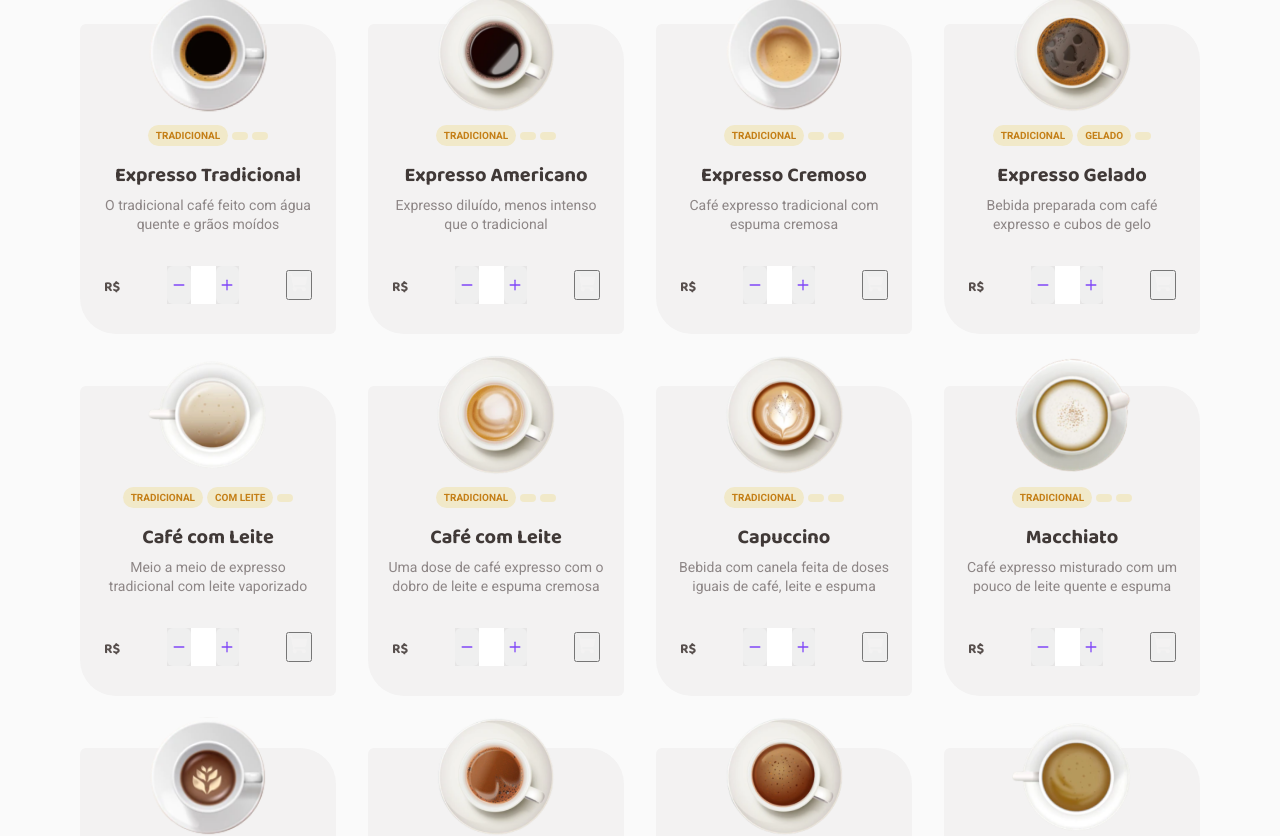
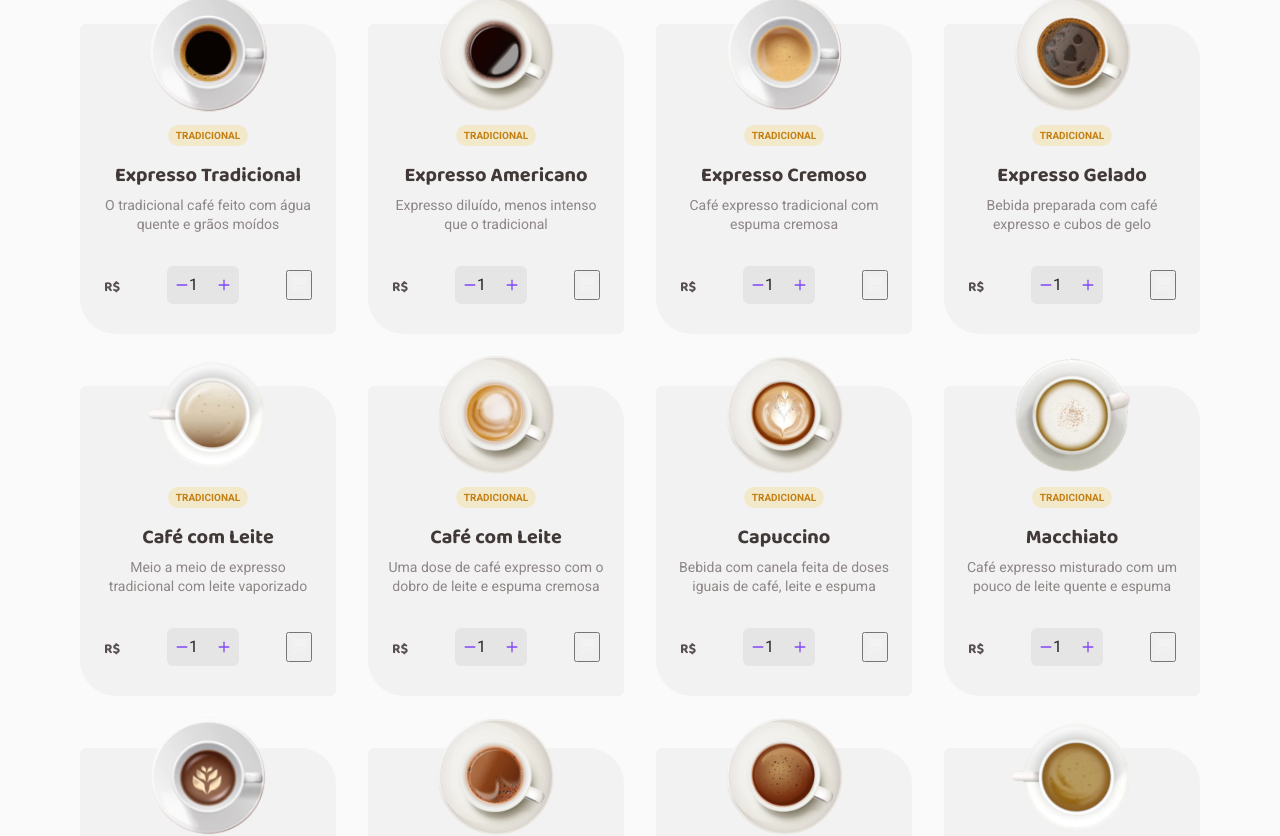
Before and after one commit to leandrotune/Coffee-Delivery, a React (Vite) app: page / in a window 1280 px wide. Shown: the part 720-1556 px from the top of the page. Built offline with nearby package versions, Linux system fonts and the light colour scheme; data requests are answered from the project's data file.

Commit message:
Componnete: Counter, conclúido estilização

```diff
--- a/src/pages/Checkout/components/Cart/index.tsx
+++ b/src/pages/Checkout/components/Cart/index.tsx
@@ -1,4 +1,5 @@
-import { Minus, Plus, Trash } from 'phosphor-react'
+import { Trash } from 'phosphor-react'
+import { Counter } from '../../../Home/components/Counter'
 import {
   Actions,
   ButtonRemover,
@@ -20,15 +21,7 @@ export function Cart() {
           <div>
             <p>Expresso Americano</p>
             <Actions>
-              <div>
-                <button>
-                  <Minus size={14} weight="bold" color="#8047F8" />
-                </button>
-                <input type="text" />
-                <button>
-                  <Plus size={14} weight="bold" color="#8047F8" />
-                </button>
-              </div>
+              <Counter />
               <ButtonRemover>
                 <Trash size={16} weight="regular" color="#8047F8" />
                 remover
@@ -43,15 +36,7 @@ export function Cart() {
           <div>
             <p>Expresso Americano</p>
             <Actions>
-              <div>
-                <button>
-                  <Minus size={14} weight="bold" color="#8047F8" />
-                </button>
-                <input type="text" />
-                <button>
-                  <Plus size={14} weight="bold" color="#8047F8" />
-                </button>
-              </div>
+              <Counter />
               <ButtonRemover>
                 <Trash size={16} weight="regular" color="#8047F8" />
                 remover
--- a/src/pages/Checkout/components/Cart/styles.ts
+++ b/src/pages/Checkout/components/Cart/styles.ts
@@ -54,23 +54,6 @@ export const Actions = styled.div`
   flex-direction: row;
   padding: 0px;
   gap: 8px;
-
-  div {
-    width: 4.5rem;
-    display: flex;
-    flex-direction: row;
-    justify-content: center;
-    align-items: center;
-  }
-
-  button {
-    height: 2rem;
-  }
-
-  input {
-    width: 22px;
-    height: 2rem;
-  }
 `
 
 export const ButtonRemover = styled.button`
--- a/src/pages/Home/components/CoffeeList/index.tsx
+++ b/src/pages/Home/components/CoffeeList/index.tsx
@@ -1,13 +1,13 @@
 import { api } from '../../../../services/api'
-import { Minus, Plus, ShoppingCart } from 'phosphor-react'
+import { ShoppingCart } from 'phosphor-react'
 import {
   CoffeeCard,
   CoffeeListContainer,
   ContainerAddCard,
-  Count,
   TypeContainer,
 } from './styles'
 import { useState, useEffect } from 'react'
+import { Counter } from '../Counter'
 
 interface Coffees {
   id: number
@@ -48,8 +48,6 @@ export function CoffeeList() {
                 <img src={coffee.image.source} alt={coffee.image.alt} />
                 <TypeContainer>
                   <p>{coffee.type.tag1}</p>
-                  <p>{coffee.type.tag2}</p>
-                  <p>{coffee.type.tag3}</p>
                 </TypeContainer>
                 <strong>{coffee.title}</strong>
                 <span>{coffee.description}</span>
@@ -57,15 +55,7 @@ export function CoffeeList() {
                   <label>
                     <span>R$</span> {coffee.prince}
                   </label>
-                  <Count>
-                    <button>
-                      <Minus size={14} weight="bold" color="#8047F8" />
-                    </button>
-                    <input type="text" name="amount" />
-                    <button>
-                      <Plus size={14} weight="bold" color="#8047F8" />
-                    </button>
-                  </Count>
+                  <Counter />
                   <button type="submit">
                     <ShoppingCart size={22} weight="fill" color="#F3F2F2" />
                   </button>
--- a/src/pages/Home/components/CoffeeList/styles.ts
+++ b/src/pages/Home/components/CoffeeList/styles.ts
@@ -103,31 +103,3 @@ export const ContainerAddCard = styled.div`
     background: ${(props) => props.theme['purple-800']};
   } */
 `
-export const Count = styled.div`
-  background: ${(props) => props.theme['base-button']};
-  width: 4.5rem;
-  height: 2.375rem;
-
-  display: flex;
-  flex-direction: row;
-  justify-content: center;
-  align-items: center;
-
-  button {
-    width: 100%;
-    height: 100%;
-    border: 0;
-    border-radius: 6px;
-
-    display: flex;
-    justify-content: center;
-    align-items: center;
-  }
-
-  input {
-    outline: none;
-    border: none;
-    width: 25px;
-    height: 100%;
-  }
-`
--- /dev/null
+++ b/src/pages/Home/components/Counter/index.tsx
@@ -0,0 +1,18 @@
+import { Minus, Plus } from 'phosphor-react'
+import { CounterContainer } from './styles'
+
+export function Counter() {
+  return (
+    <CounterContainer>
+      <button type="button">
+        <Minus size={14} weight="bold" />
+      </button>
+
+      <input type="number" value={1} min="0" />
+
+      <button type="button">
+        <Plus size={14} weight="bold" />
+      </button>
+    </CounterContainer>
+  )
+}
--- /dev/null
+++ b/src/pages/Home/components/Counter/styles.ts
@@ -0,0 +1,44 @@
+import styled from 'styled-components'
+
+export const CounterContainer = styled.div`
+  width: 4.5rem;
+  height: 2.375rem;
+  display: flex;
+  flex-direction: row;
+  justify-content: center;
+  align-items: center;
+  padding: 8px;
+  border-radius: 6px;
+  background: ${(props) => props.theme['base-button']};
+
+  button {
+    border: 0;
+    font-size: 0;
+    background: transparent;
+
+    svg {
+      color: ${(props) => props.theme['purple-400']};
+    }
+
+    &:hover {
+      svg {
+        color: ${(props) => props.theme['base-title']};
+      }
+    }
+  }
+
+  input {
+    display: flex;
+    justify-content: center;
+    align-items: center;
+    width: 100%;
+    border: 0;
+    background: transparent;
+    color: ${(props) => props.theme['base-title']};
+
+    &:focus {
+      outline: 0;
+      box-shadow: 0 0 0 1px transparent;
+    }
+  }
+`
--- a/src/styles/global.ts
+++ b/src/styles/global.ts
@@ -12,6 +12,16 @@ export const GlobalStyle = createGlobalStyle`
     box-shadow: 0 0 0 1px ${(props) => props.theme['yellow-900']};
   }
 
+  input[type=number]::-webkit-inner-spin-button {
+    -webkit-appearance: none;
+  }
+
+  input[type=number] {
+    -moz-appearance: textfield;
+    appearance: textfield;
+  }
+
+
   body {
     background: ${(props) => props.theme.background};
     color: ${(props) => props.theme['base-text']};
```
